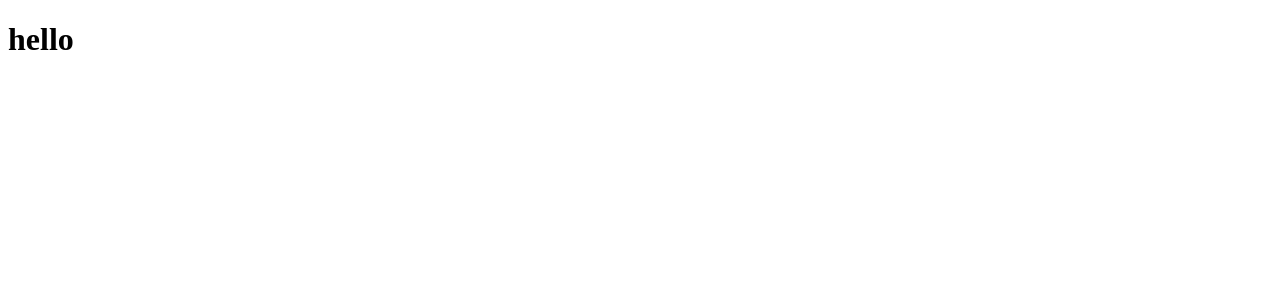
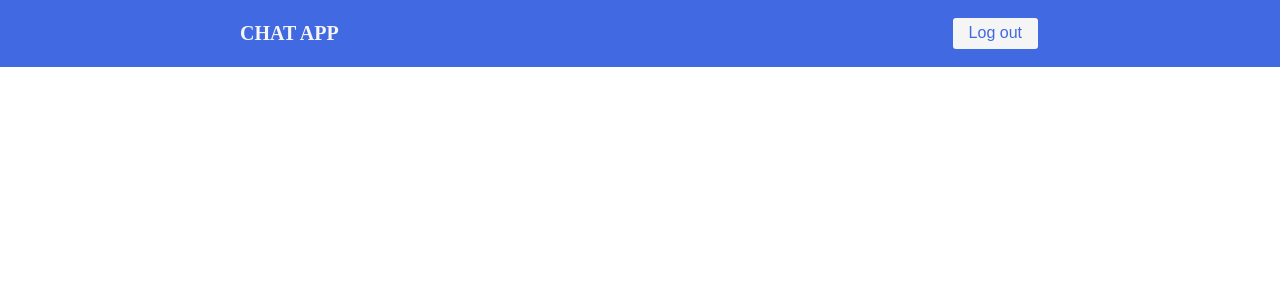
Before and after one commit to shakthi2003gh/chat-app, a React (Create React App) app: page / in a window 1280 px wide. Shown: the top 300 px of the page. Built offline with nearby package versions, Linux system fonts and the light colour scheme.

Commit message:
Create header component

```diff
--- a/src/App.js
+++ b/src/App.js
@@ -1,5 +1,11 @@
+import Header from "./components/header";
+
 function App() {
-  return <h1>hello</h1>;
+  return (
+    <>
+      <Header />
+    </>
+  );
 }
 
 export default App;
--- /dev/null
+++ b/src/components/header.jsx
@@ -0,0 +1,13 @@
+const Header = () => {
+  return (
+    <header>
+      <div className="header">
+        <div className="title">Chat app</div>
+
+        <button>Log out</button>
+      </div>
+    </header>
+  );
+};
+
+export default Header;
--- /dev/null
+++ b/src/styles/_header.scss
@@ -0,0 +1,34 @@
+header {
+    color: whitesmoke;
+    background-color: royalblue;
+
+    .header {
+        display: flex;
+        justify-content: space-between;
+        align-items: center;
+        max-width: 800px;
+        padding: 1rem 1.5rem;
+        margin: 0 auto;
+    }
+
+    .title {
+        font-size: 20px;
+        font-weight: bold;
+        text-transform: uppercase;
+    }
+
+    button {
+        font-size: 1rem;
+        padding: .4rem 1rem;
+        border: 2px solid;
+        border-radius: 5px;
+        color: royalblue;
+        background-color: whitesmoke;
+
+        &:hover {
+            color: whitesmoke;
+            background-color: royalblue;
+            cursor: pointer;
+        }
+    }
+}
--- a/src/styles/index.scss
+++ b/src/styles/index.scss
@@ -0,0 +1,6 @@
+@forward "header";
+
+body {
+  padding: 0;
+  margin: 0;
+}
```
